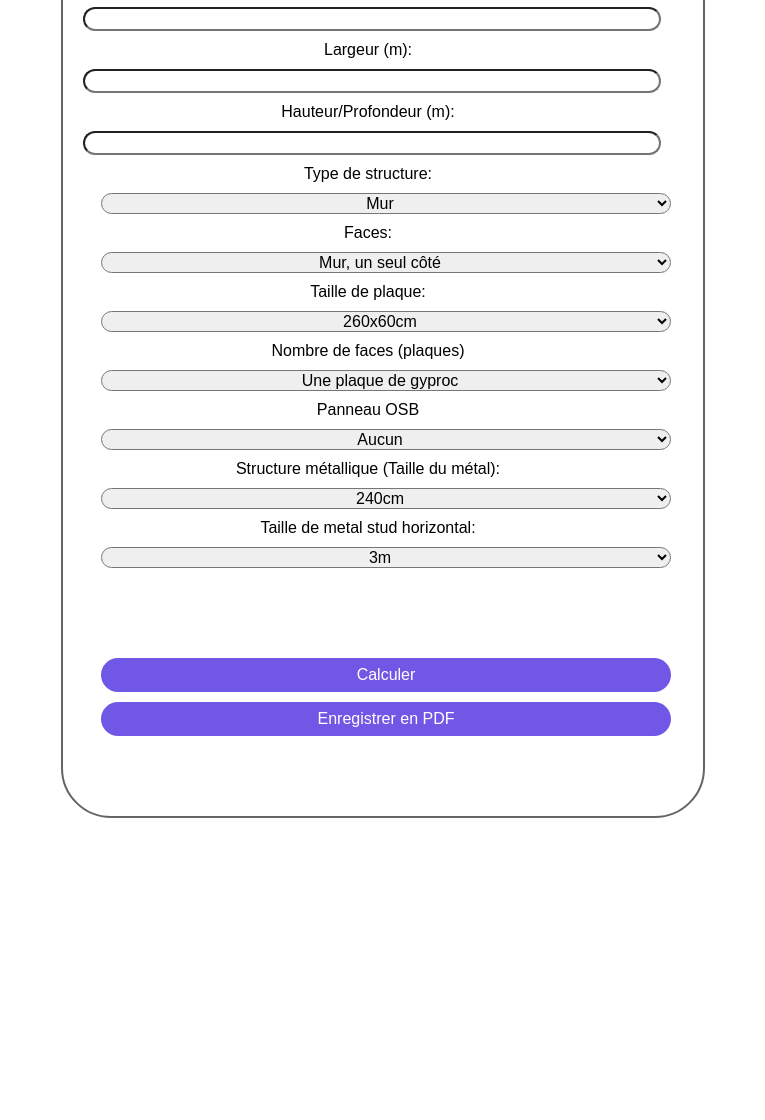
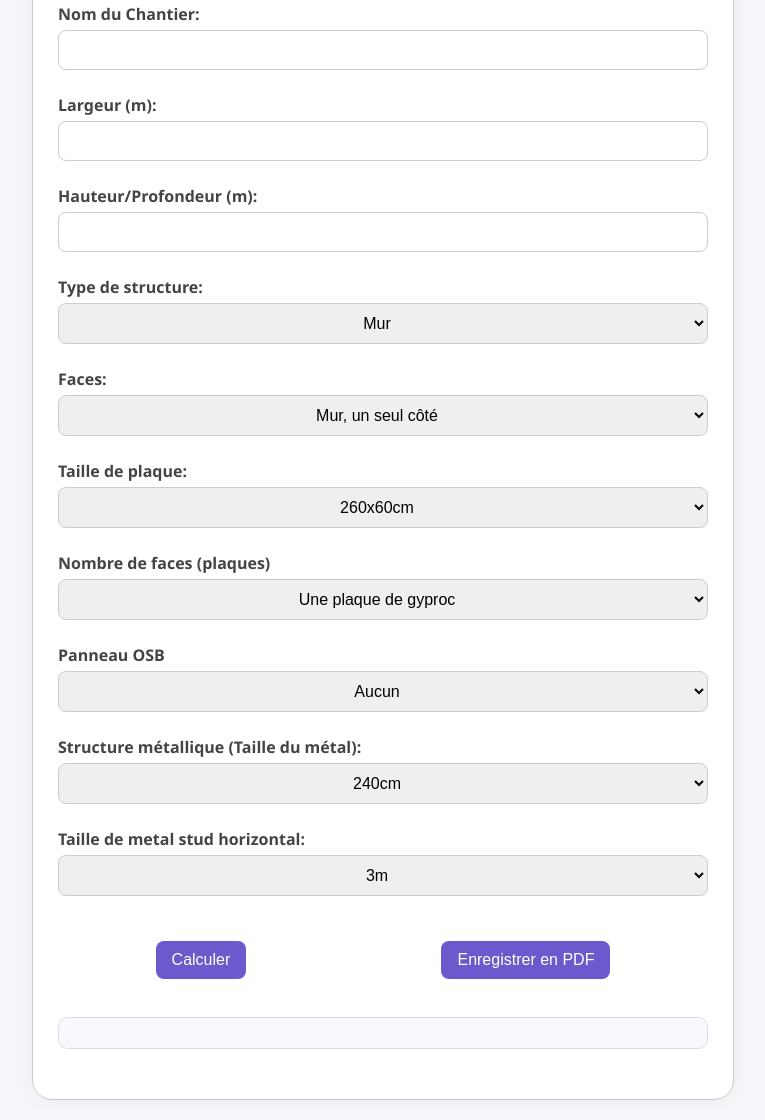
Before and after one commit to Rafaellorenzon/Calculator-Drywall, a plain HTML site: page index.html in a window 1280 px wide. Shown: the part 131-1251 px from the top of the page, without its empty margins (257-1022 px from the left). Before the commit the page ends 969 px from the top, so only its background shows below. Drawn offline with nearby package versions, Linux system fonts and the light colour scheme.

Commit message:
Add files via upload
Update 5/24/2025

```diff
--- a/static/script.js
+++ b/static/script.js
@@ -20,14 +20,16 @@ function calcularMateriaux(sauvegarder) {
 
 
     let plaquesNecessaires;
+    let basePlacas = Math.ceil(area / (placa[0] * placa[1]));
+    plaquesNecessaires = basePlacas;
+
+    if (!isTeto && isDupla) {
+        plaquesNecessaires *= 2;
+    }
     if (placaFaces === "2-face") {
+        plaquesNecessaires *= 2;
+    }
 
-        let primeiraCamada = Math.ceil(largura / (placa[1] / 100));
-        let segundaCamada = Math.ceil(largura / ((placa[0] - 60) / 100));
-        plaquesNecessaires = (primeiraCamada + segundaCamada) * 2;
-    } else {
-        plaquesNecessaires = Math.ceil(area / (placa[0] * placa[1])) * (isDupla && !isTeto ? 2 : 1);
-    }
 
     let espacamento = isTeto ? 40 : 60;
     let metauxNecessaires = Math.ceil(largura / (espacamento / 100));
--- a/static/styles.css
+++ b/static/styles.css
@@ -1,72 +1,85 @@
 body {
-    font-family: Arial, sans-serif;
-    text-align: center;
-    margin: 20px; }
-
-.container {
-    max-width: 600px;
-    border-radius: 50px;
-    border: 2px solid rgb(102, 101, 101);
-    margin: auto;
+    font-family: "Segoe UI", Arial, sans-serif;
+    background-color: #f5f5fa;
+    margin: 0;
     padding: 20px;
 }
 
-h2 {
-    font-size: 24px;
+.container {
+    max-width: 650px;
+    border-radius: 20px;
+    border: 1px solid #ccc;
+    margin: auto;
+    padding: 30px 25px;
+    background-color: #fff;
+    box-shadow: 0 0 20px rgba(0, 0, 0, 0.05);
 }
 
-label, select, input, button {
-    margin: 10px 0;
-    display: block;
-    width: 95%;
-}
-
-input {
-    font-size: 16px;
-    border-radius: 22px;
-    text-align: center;
+h2 {
+    font-size: 26px;
+    margin-bottom: 25px;
+    color: #333;
     text-align: center;
 }
 
-select {
+label {
+    font-weight: bold;
+    text-align: left;
+    margin: 12px 0 5px 0;
+    display: block;
+    color: #444;
+}
+
+select, input {
     font-size: 16px;
-    margin-left: 3%;
-    border-radius: 22px;
-    text-align: center;
+    padding: 10px;
+    border-radius: 8px;
+    border: 1px solid #ccc;
+    width: 100%;
+    box-sizing: border-box;
+    margin-bottom: 12px;
     text-align: center;
 }
 
 button {
-    position: relative;
-    padding: 8px 10px;
-    background-color: #7157e6;
+    padding: 10px 16px;
+    background-color: #6a5acd;
     color: white;
     border: none;
-    border-radius: 20px;
+    border-radius: 8px;
     cursor: pointer;
     font-size: 16px;
-    margin-left: 3%;
+    margin: 8px 4px;
+    transition: background-color 0.3s;
 }
 
 button:hover {
-    background-color: #8e79ec;
+    background-color: #8470ff;
 }
 
 .button-agroup {
-    margin-top: 15%;
-    margin-bottom: 10%;
+    margin-top: 25px;
+    display: flex;
+    justify-content: space-around;
+    flex-wrap: wrap;
 }
 
 #resultado {
-    margin-top: 20px;
-    white-space: pre-line;
+    margin-top: 30px;
+    white-space: pre-wrap;
     text-align: left;
-    margin-left: 20%;
-
+    background-color: #f8f8ff;
+    padding: 15px;
+    border-radius: 10px;
+    border: 1px solid #ddd;
+    color: #333;
+    font-family: monospace;
+    text-align: center;
 }
 
 .resultado-calculadora {
     font-size: 16px;
-    text-align: center;
-    margin-bottom: 10%;
+    margin-top: 20px;
+    margin-bottom: 20px;
+
 }
```
